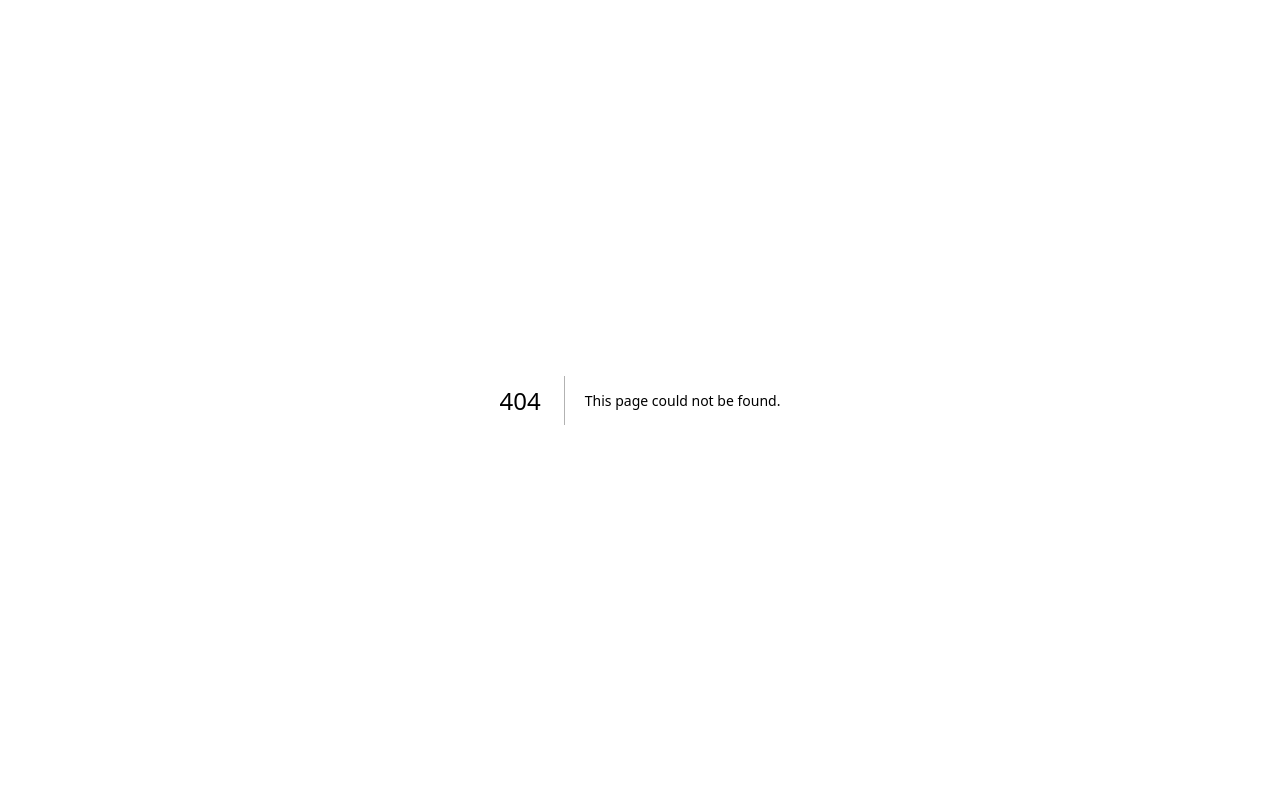
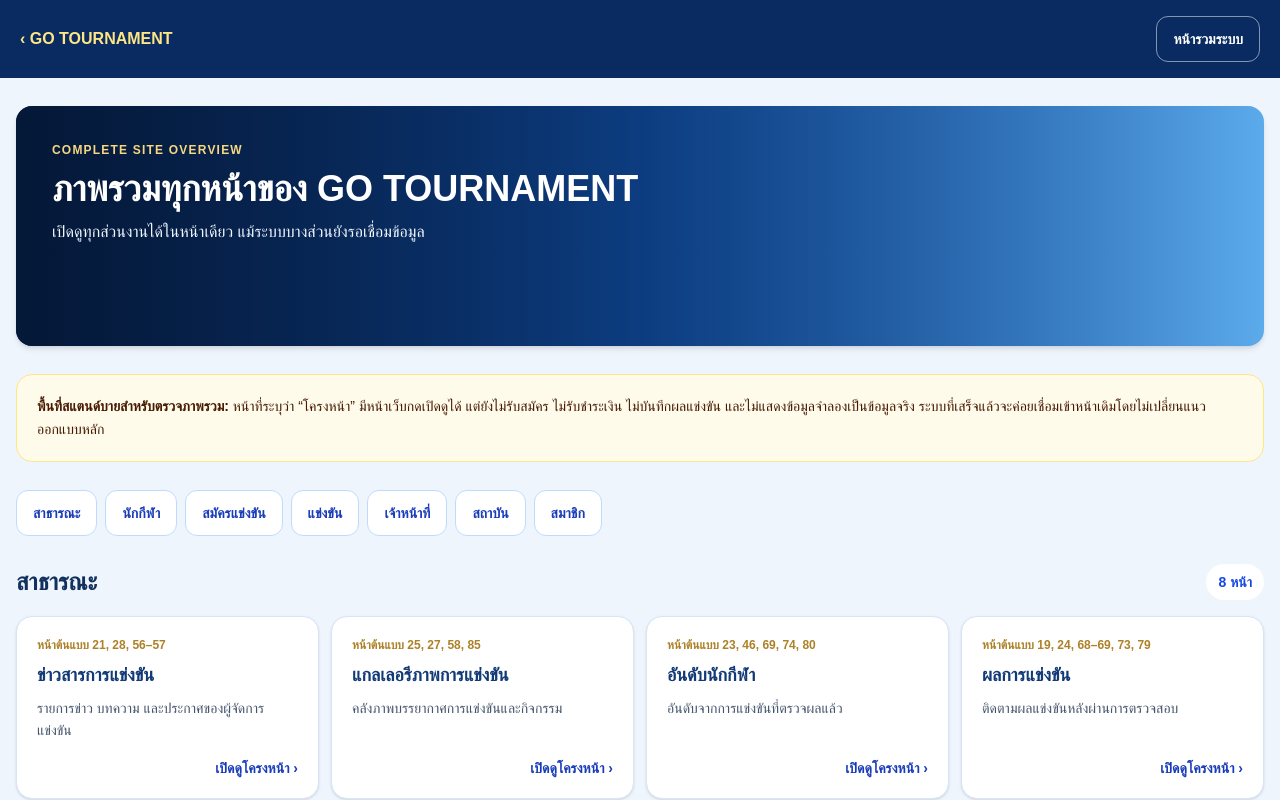
Before and after one commit to sawitree2168-sys/go-competition, a Next.js app: page /overview in a window 1280 px wide. Before the commit this address had no page. Shown: the top 800 px of the page. Built offline with nearby package versions, Linux system fonts and the light colour scheme; no server answers.

Commit message:
feat: visual-first all-sections site overview with clickable page shells

```diff
--- /dev/null
+++ b/app/overview/page.tsx
@@ -0,0 +1,19 @@
+import Link from "next/link";
+import {SiteSectionBanner} from "../components/SiteSectionBanner";
+import {previewGroups,previewPages} from "./page-catalog";
+export default function OverviewPage(){
+ return <main className="min-h-screen bg-[#eff5fd] text-[#12305d]">
+ <header className="bg-[#092b61] px-5 py-4 text-white"><nav aria-label="นำทาง" className="mx-auto flex max-w-7xl flex-wrap items-center justify-between gap-3"><Link href="/" className="font-black text-amber-200">‹ GO TOURNAMENT</Link><Link href="/site-map" className="rounded-xl border border-white/50 px-4 py-3 text-sm font-bold">หน้ารวมระบบ</Link></nav></header>
+ <div className="mx-auto max-w-7xl space-y-7 px-4 py-7">
+  <SiteSectionBanner slot="home" eyebrow="COMPLETE SITE OVERVIEW" title="ภาพรวมทุกหน้าของ GO TOURNAMENT" description="เปิดดูทุกส่วนงานได้ในหน้าเดียว แม้ระบบบางส่วนยังรอเชื่อมข้อมูล"/>
+  <div role="note" className="rounded-2xl border border-amber-200 bg-amber-50 p-5 text-sm leading-relaxed text-amber-950"><strong>พื้นที่สแตนด์บายสำหรับตรวจภาพรวม:</strong> หน้าที่ระบุว่า “โครงหน้า” มีหน้าเว็บกดเปิดดูได้ แต่ยังไม่รับสมัคร ไม่รับชำระเงิน ไม่บันทึกผลแข่งขัน และไม่แสดงข้อมูลจำลองเป็นข้อมูลจริง ระบบที่เสร็จแล้วจะค่อยเชื่อมเข้าหน้าเดิมโดยไม่เปลี่ยนแนวออกแบบหลัก</div>
+  <nav aria-label="เลือกหมวด" className="flex flex-wrap gap-2">{previewGroups.map((g,i)=><a key={g} href={"#group-"+i} className="min-h-11 rounded-xl border border-blue-200 bg-white px-4 py-3 text-sm font-bold text-blue-800">{g}</a>)}</nav>
+  {previewGroups.map((section,i)=><section key={section} id={"group-"+i} className="scroll-mt-5 space-y-4">
+   <div className="flex items-center justify-between gap-3"><h2 className="text-xl font-black sm:text-2xl">{section}</h2><span className="rounded-full bg-white px-3 py-2 text-sm font-semibold text-blue-700">{previewPages.filter(x=>x.section===section).length} หน้า</span></div>
+   <div className="grid gap-3 sm:grid-cols-2 lg:grid-cols-3 xl:grid-cols-4">{previewPages.filter(x=>x.section===section).map(p=><Link key={p.slug} href={"/overview/"+p.slug} className="group flex min-h-44 flex-col justify-between rounded-2xl border border-[#d8e5f6] bg-white p-5 shadow-sm transition hover:border-[#1a62b0] hover:shadow-md focus-visible:outline-4 focus-visible:outline-blue-600">
+    <div><p className="text-xs font-bold text-[#ad8127]">หน้าต้นแบบ {p.designRefs}</p><h3 className="mt-2 text-lg font-black text-[#123a76]">{p.title}</h3><p className="mt-2 text-sm leading-relaxed text-slate-600">{p.description}</p></div><span className="mt-4 self-end text-sm font-extrabold text-blue-800">เปิดดูโครงหน้า ›</span>
+   </Link>)}</div>
+  </section>)}
+  <p className="rounded-xl bg-[#0d356e] p-5 text-sm leading-relaxed text-white">ต้นแบบหมายเลข 1–105 มีหลายรูปแบบสำหรับ Desktop/Mobile และหลายสถานะของหน้าเดียวกัน จึงไม่ได้แปลว่าต้องมี 105 URL แยกกัน แผนผังนี้เน้นให้ครบตามหน้าที่ใช้งาน ไม่ใช่นับจำนวนภาพให้เท่าจำนวนลิงก์</p>
+ </div></main>;
+}
```
